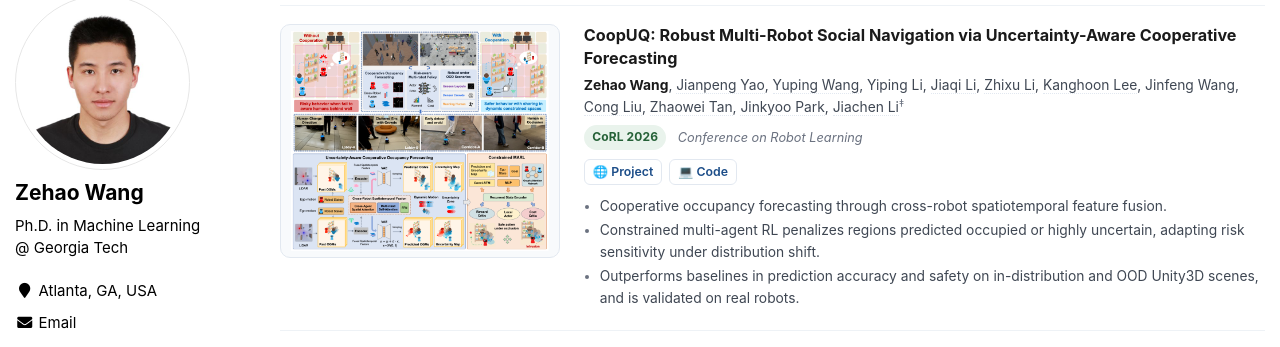
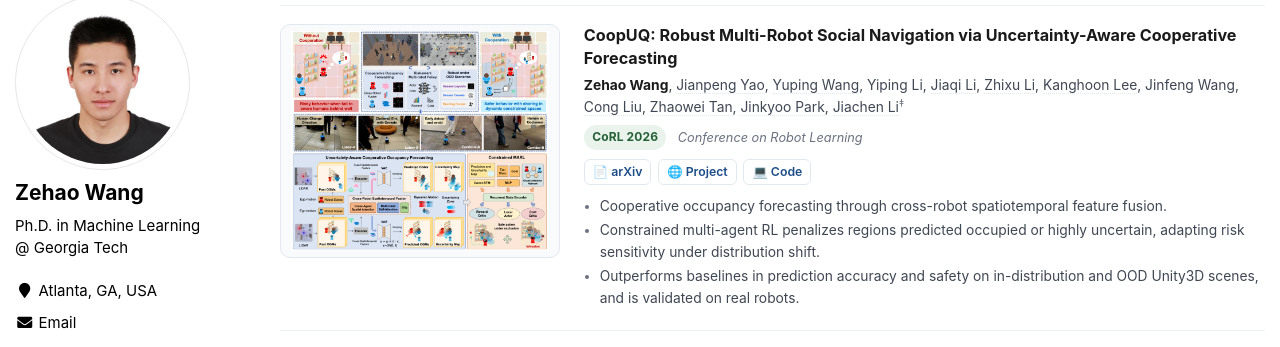
Before and after one commit to zehaowang983/zehaowang983.github.io, a Jekyll site: the page built from _pages/about.md, in a window 1280 px wide and 900 px high, scrolled down 1026 px. Shown: the part 96-443 px from the top of the window. Built offline with Jekyll 4.4.1, drawn with Linux system fonts in a browser that asks for light colours.

Commit message:
Add CoopUQ arXiv link
Co-Authored-By: Claude Opus 5 (1M context) <noreply@anthropic.com>

```diff
--- a/_pages/about.md
+++ b/_pages/about.md
@@ -123,6 +123,7 @@ My research focuses on reliable, human-centered autonomy, with an emphasis on mu
         <span class="venue-full">Conference on Robot Learning</span>
       </div>
       <div class="pub-links">
+        <a href="https://arxiv.org/abs/2610.26852">&#128196; arXiv</a>
         <a href="https://coopuq.github.io/">&#127760; Project</a>
         <a href="https://github.com/tasl-lab/CoopUQ">&#128187; Code</a>
       </div>
```
